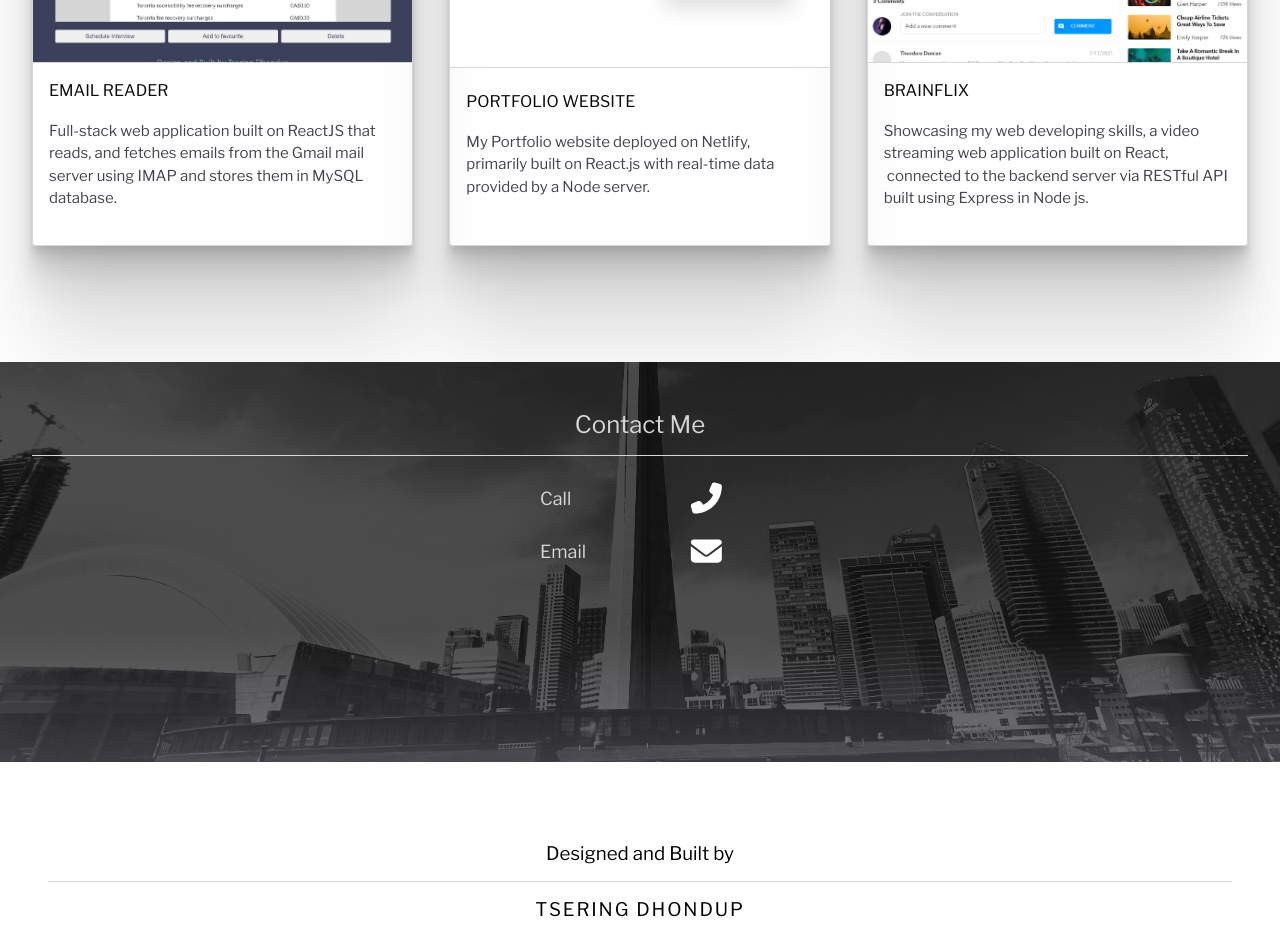
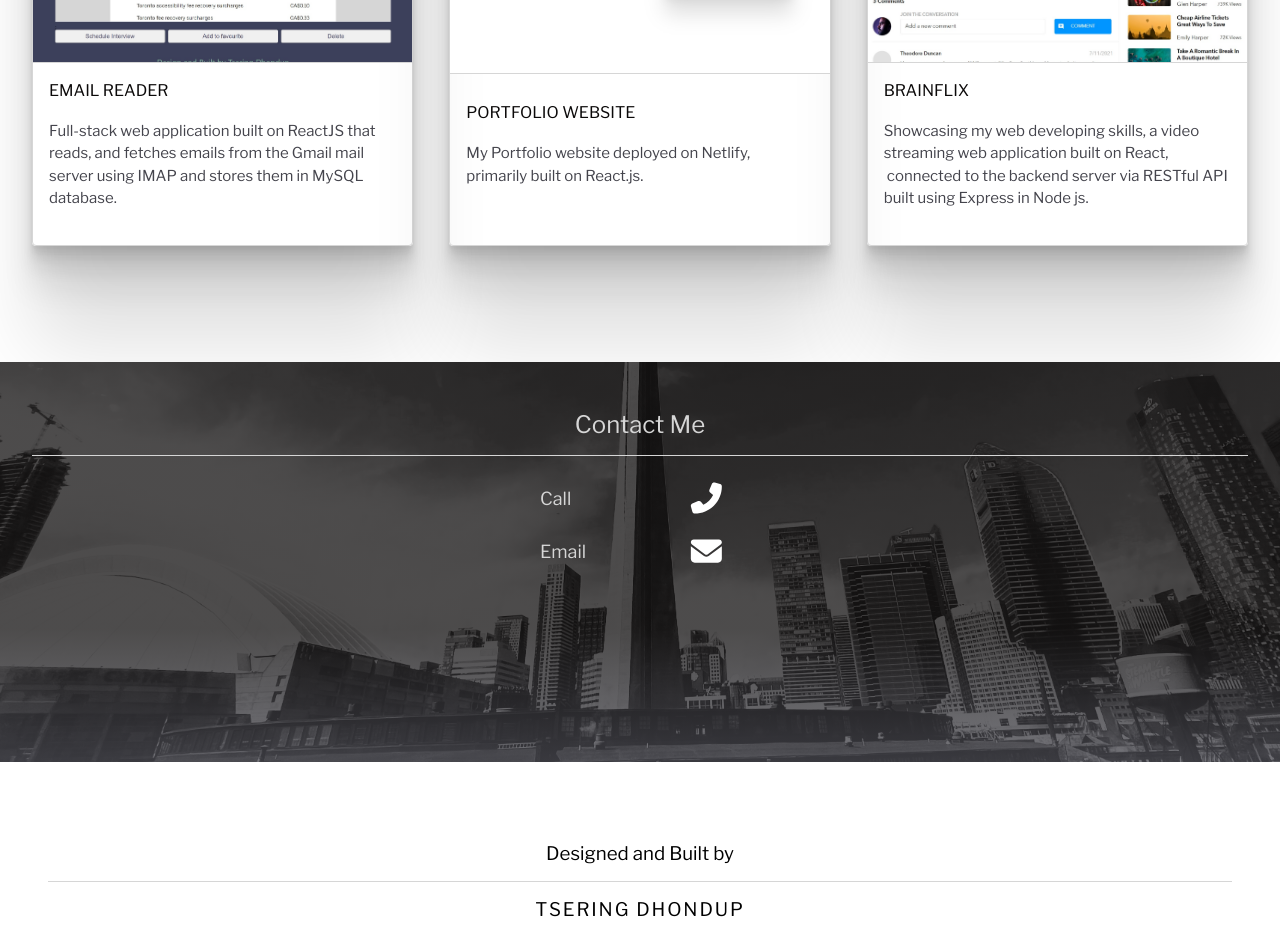
Before and after one commit to Tsedhondup/Portfolio, a React (Create React App) app: page / in a window 1280 px wide. Shown: the part 2020-2948 px from the top of the page. Built offline with nearby package versions, Linux system fonts and the light colour scheme.

Commit message:
Portfolio website description updated

```diff
--- a/src/Components/Works/Works.js
+++ b/src/Components/Works/Works.js
@@ -135,7 +135,7 @@ const Works = () => {
               viewport={{ once: true, amount: 0.5 }}
             >
               My Portfolio website deployed on Netlify, primarily built on
-              React.js with real-time data provided by a Node server.
+              React.js.
             </motion.p>
           </div>
         </motion.a>
```
